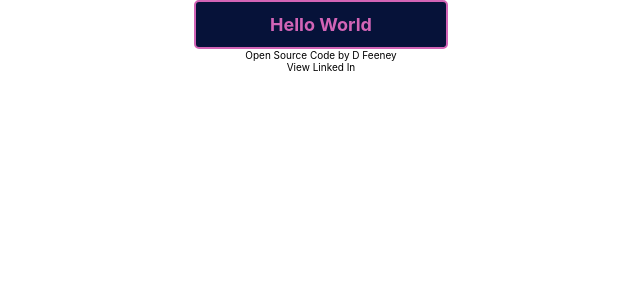
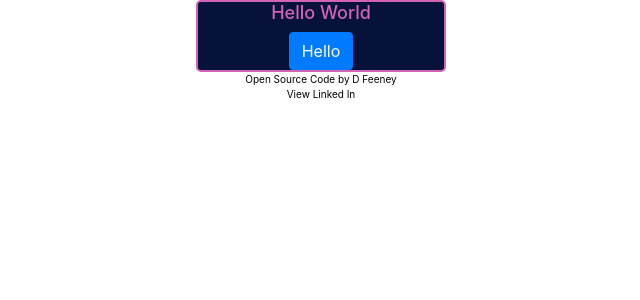
Before and after one commit to dfeeney96/react-weather-app-df, a React (Create React App) app: page / in a window 1280 px wide. Shown: the top 300 px of the page, without its empty margins (319-959 px from the left). Built offline with nearby package versions, Linux system fonts and the light colour scheme.

Commit message:
Added Bootstrap

```diff
--- a/package.json
+++ b/package.json
@@ -6,6 +6,7 @@
     "@testing-library/jest-dom": "^5.11.9",
     "@testing-library/react": "^11.2.3",
     "@testing-library/user-event": "^12.6.0",
+    "bootstrap": "^4.6.0",
     "react": "^17.0.1",
     "react-dom": "^17.0.1",
     "react-scripts": "4.0.1",
--- a/public/index.html
+++ b/public/index.html
@@ -10,34 +10,17 @@
       content="Web site created using create-react-app"
     />
     <link rel="apple-touch-icon" href="%PUBLIC_URL%/logo192.png" />
-    <!--
-      manifest.json provides metadata used when your web app is installed on a
-      user's mobile device or desktop. See https://developers.google.com/web/fundamentals/web-app-manifest/
-    -->
+
     <link rel="manifest" href="%PUBLIC_URL%/manifest.json" />
-    <!--
-      Notice the use of %PUBLIC_URL% in the tags above.
-      It will be replaced with the URL of the `public` folder during the build.
-      Only files inside the `public` folder can be referenced from the HTML.
 
-      Unlike "/favicon.ico" or "favicon.ico", "%PUBLIC_URL%/favicon.ico" will
-      work correctly both with client-side routing and a non-root public URL.
-      Learn how to configure a non-root public URL by running `npm run build`.
-    -->
-    <title>React App</title>
+    <title>Weather</title>
+
   </head>
   <body>
     <noscript>You need to enable JavaScript to run this app.</noscript>
+
     <div id="root"></div>
-    <!--
-      This HTML file is a template.
-      If you open it directly in the browser, you will see an empty page.
 
-      You can add webfonts, meta tags, or analytics to this file.
-      The build step will place the bundled scripts into the <body> tag.
 
-      To begin the development, run `npm start` or `yarn start`.
-      To create a production bundle, use `npm run build` or `yarn build`.
-    -->
   </body>
 </html>
--- a/src/App.js
+++ b/src/App.js
@@ -5,6 +5,7 @@
   return (
     <div className="App">
      <h1 className="greeting">Hello World</h1>
+     <button className="btn btn-primary"> Hello </button>
     </div>
   );
 }
--- a/src/index.js
+++ b/src/index.js
@@ -1,5 +1,6 @@
 import React from 'react';
 import ReactDOM from 'react-dom';
+import 'bootstrap/dist/css/bootstrap.css';
 import './index.css';
 import App from './App';
 import Footing from './Footing';
```
Also changed, not shown: 2 other files (tests, documents, lock files or other folders).
